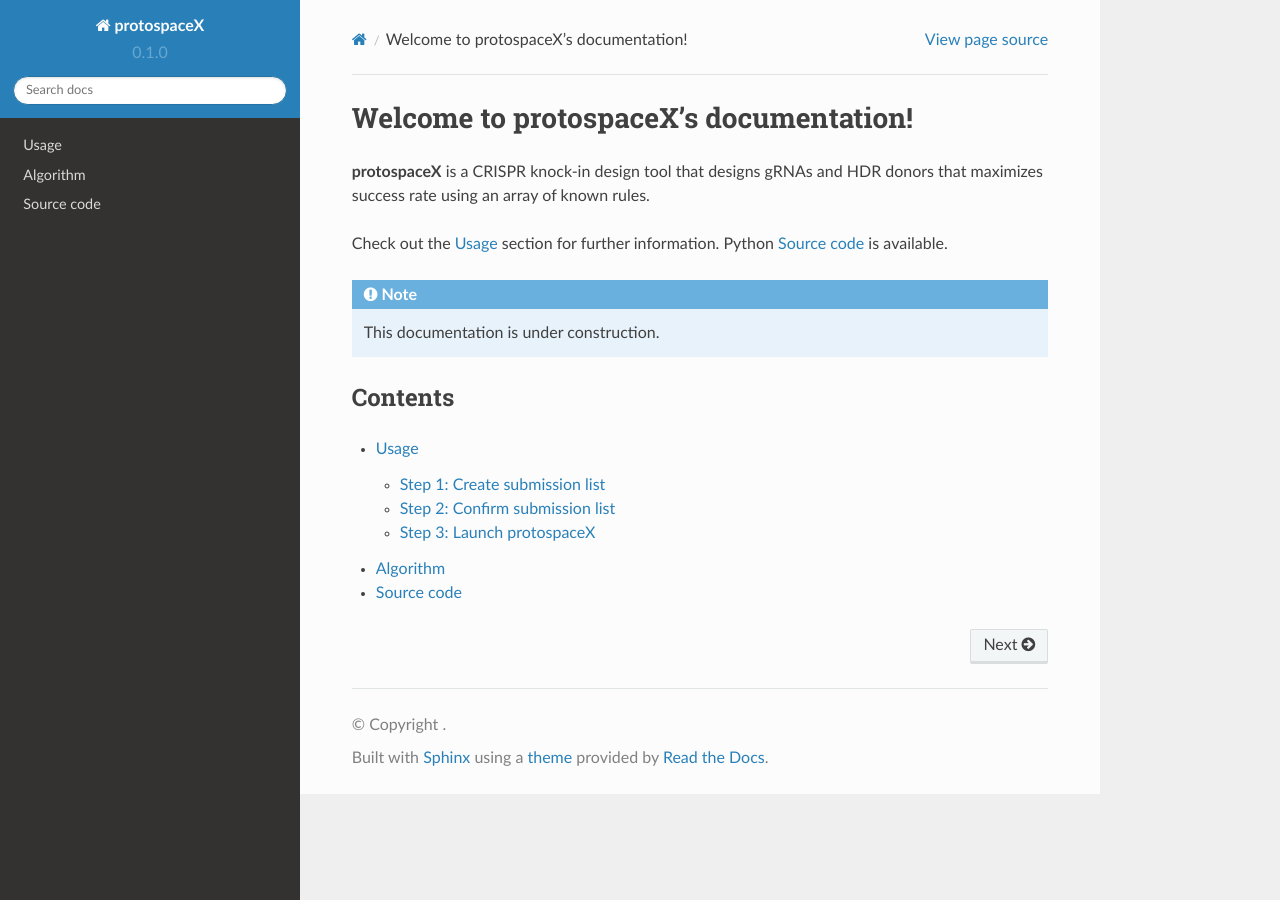
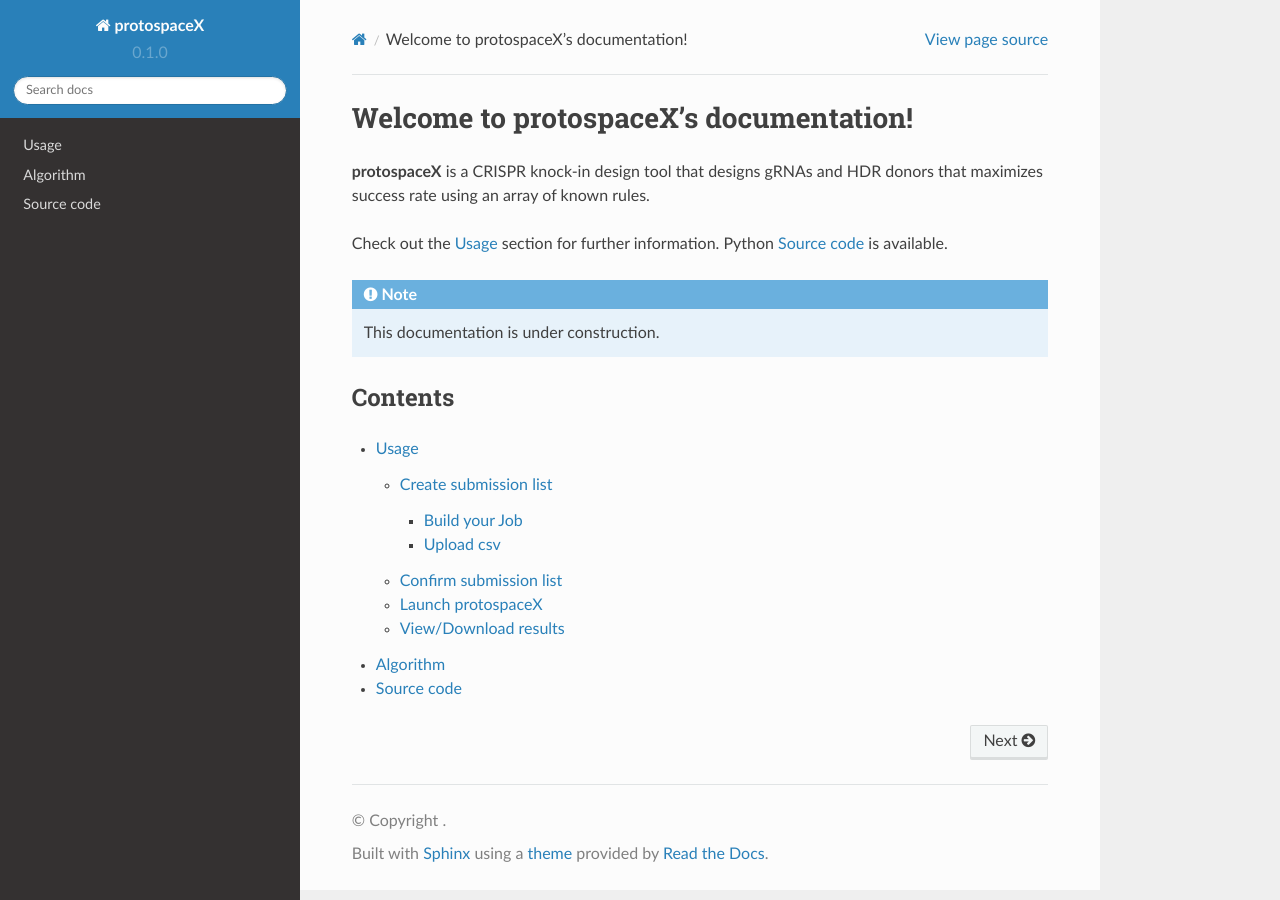
Before and after one commit to duopeng/protoSpaceJAM-readthedocs, a Sphinx documentation site: the page built from docs/source/index.rst, in a window 1280 px wide. Built offline with Sphinx 7.4.7 and the Read the Docs theme 2.0.0, drawn with Linux system fonts in a browser that asks for light colours.

Commit message:
Update usage.rst

```diff
--- a/docs/source/usage.rst
+++ b/docs/source/usage.rst
@@ -6,16 +6,49 @@
 .. figure:: /_static/images/stepper.png
    :width: 80%
    :align: center
-   :alt: GitHub template for the tutorial
+   :alt: Stepper navigation
 
-Step 1: Create submission list
+Create submission list
 ------------------------------
 
-Step 2: Confirm submission list
+Build your Job
+~~~~~~~~~~~~~~
+.. figure:: /_static/images/BuildYourJob.png
+   :width: 80%
+   :align: center
+   :alt: Build your Job
+
+Upload csv
+~~~~~~~~~~
+.. figure:: /_static/images/UploadCsv.png
+   :width: 80%
+   :align: center
+   :alt: Upload csv
+
+Confirm submission list
 -------------------------------
 
-Step 3: Launch protospaceX
+.. figure:: /_static/images/SubmissionList.png
+   :width: 80%
+   :align: center
+   :alt: Submission List
+
+Launch protospaceX
 ------------------
+
+.. figure:: /_static/images/launch.png
+   :width: 80%
+   :align: center
+   :alt: launch
+
+
+View/Download results
+---------------------
+.. figure:: /_static/images/Results.png
+:width: 80%
+:align: center
+:alt: View/Download results
+
 
 .. autosummary::
    :toctree: generated
```
